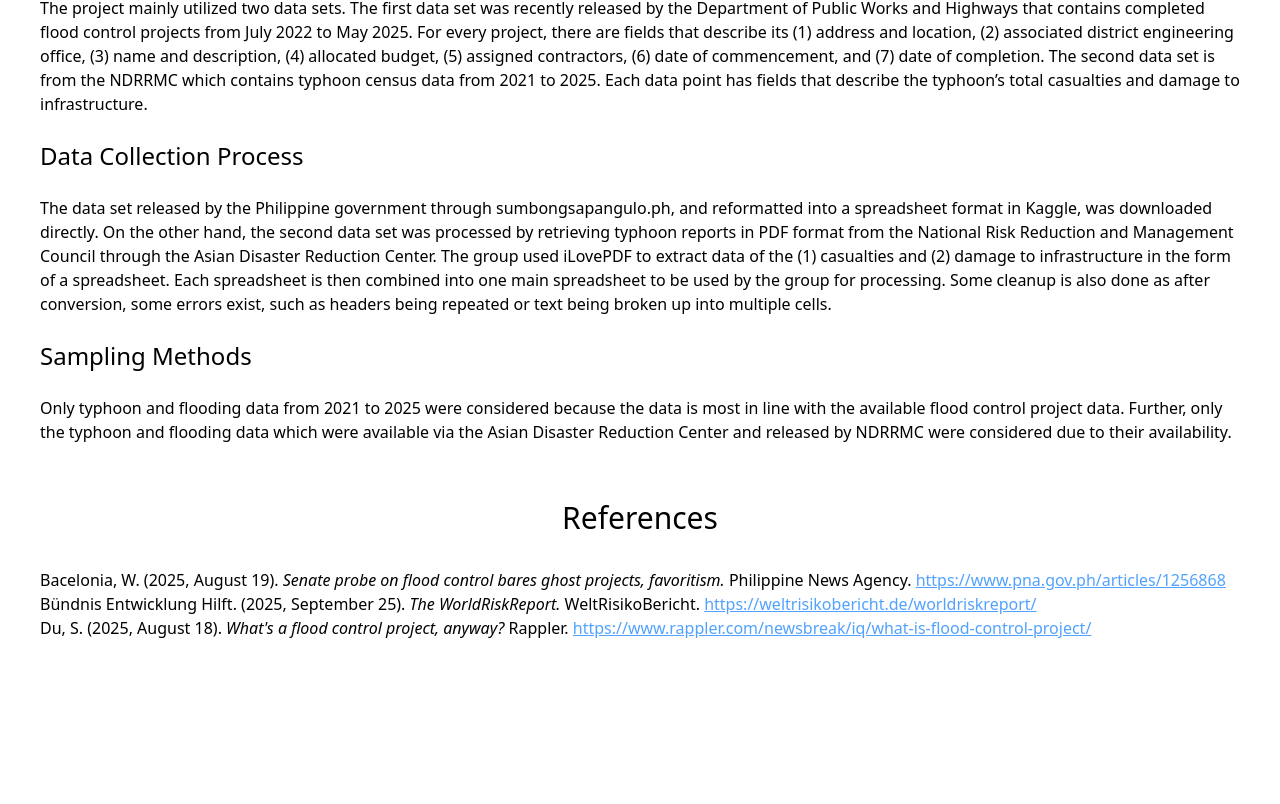
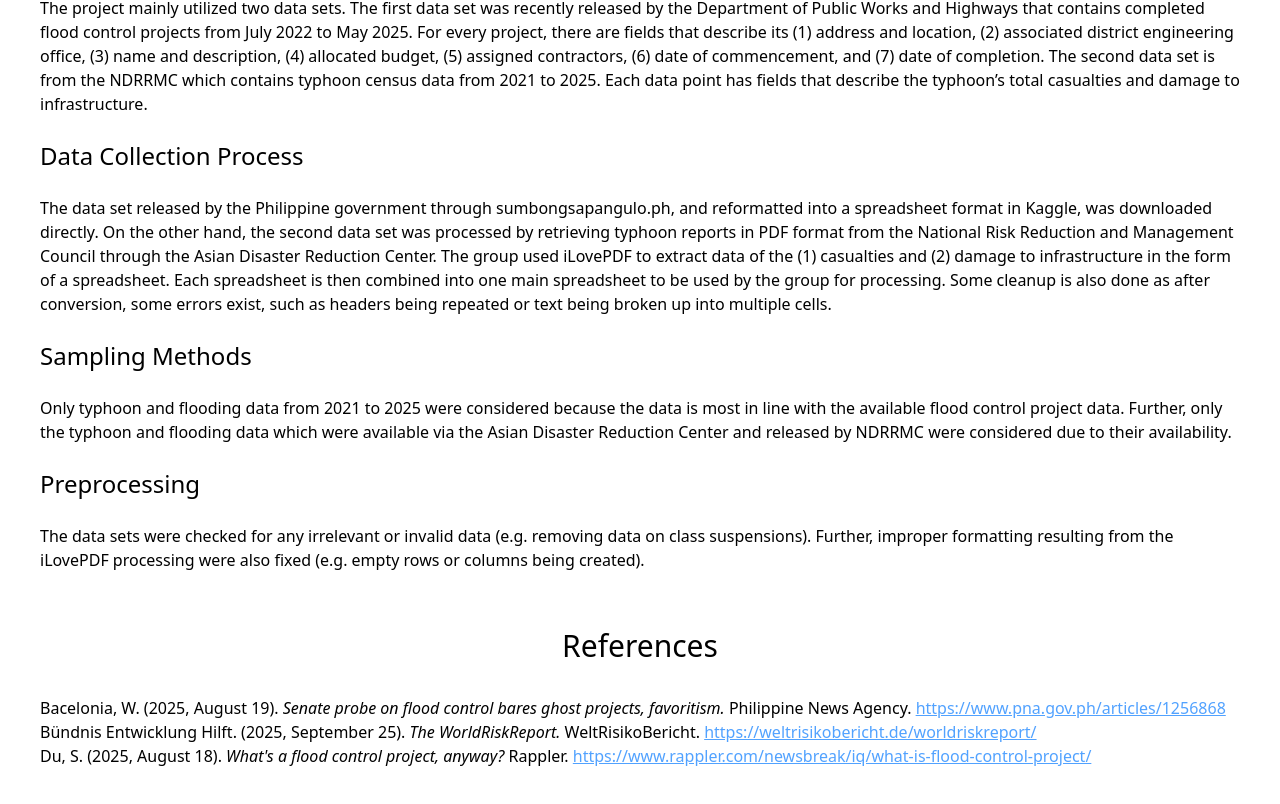
Before and after one commit to galierie/drowning-in-budget, a SvelteKit app: page / in a window 1280 px wide. Shown: the part 1248-2052 px from the top of the page. Before the commit the page ends 1928 px from the top, so only its background shows below. Built offline with nearby package versions, Linux system fonts and the light colour scheme.

Commit message:
feat: add data preprocessing

```diff
--- a/src/routes/+page.svelte
+++ b/src/routes/+page.svelte
@@ -137,6 +137,10 @@
 <p>Only typhoon and flooding data from 2021 to 2025 were considered because the data is most in line with the available flood control project data. Further, only the typhoon and flooding data which were available via the Asian Disaster Reduction Center and released by NDRRMC were considered due to their availability.</p>
 <br />
 
+<h2 class="mb-6 text-2xl">Preprocessing</h2>
+<p>The data sets were checked for any irrelevant or invalid data (e.g. removing data on class suspensions). Further, improper formatting resulting from the iLovePDF processing were also fixed (e.g. empty rows or columns being created).</p>
+<br />
+
 <h1 class="my-8 text-center text-3xl">References</h1>
 <div class="pl-6">
 	<p class="-indent-6">
```
